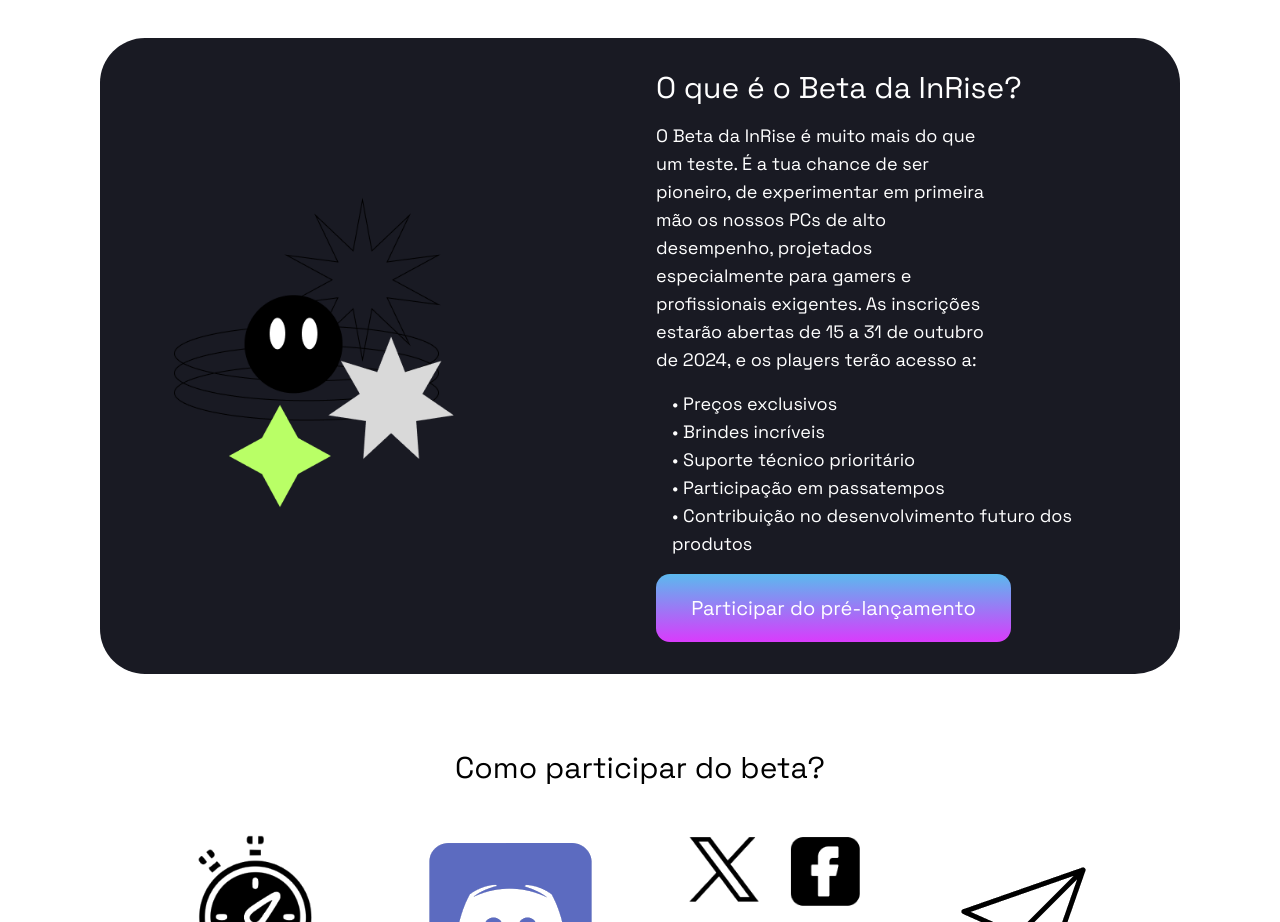
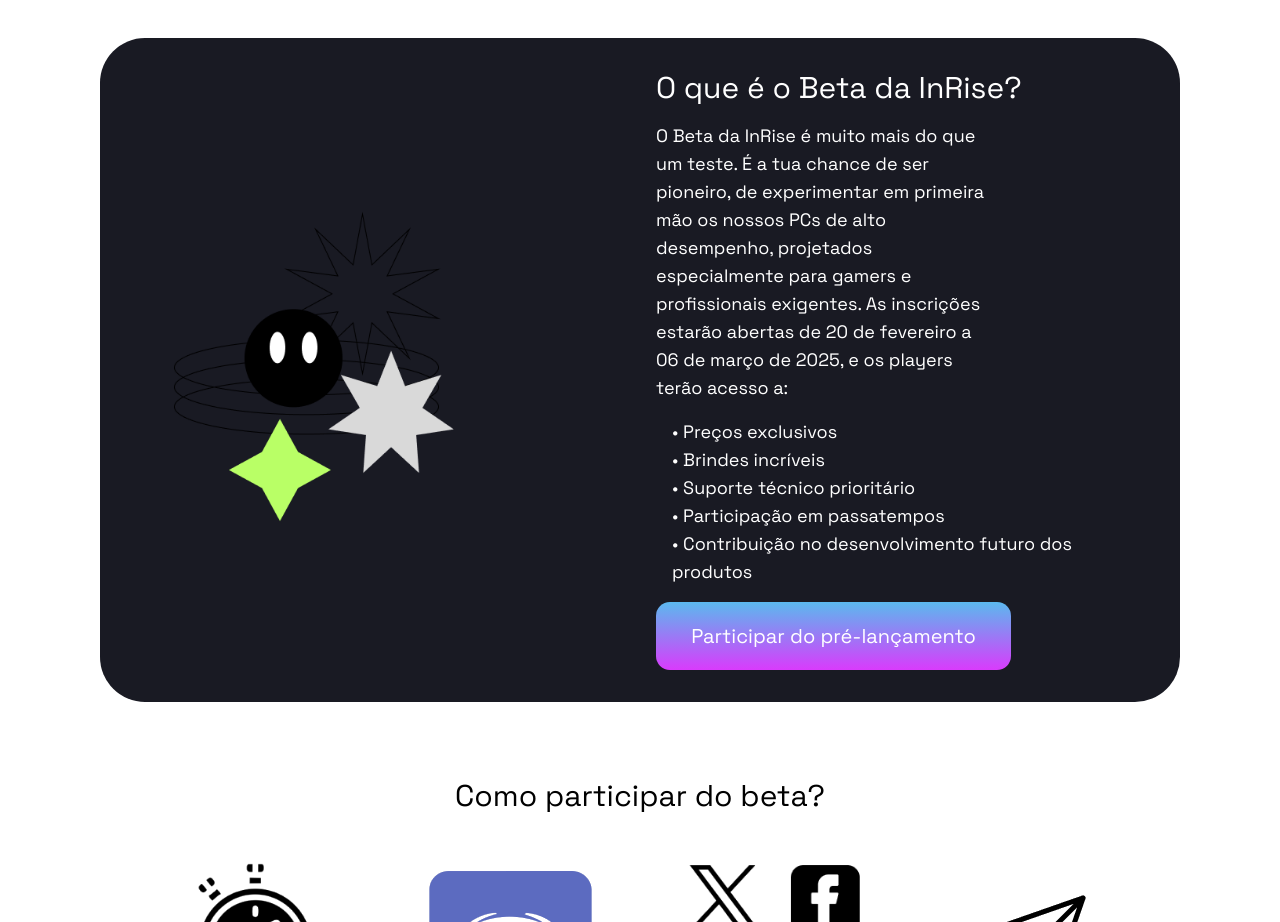
Before and after one commit to FabioVeiga/Inrise-landpage, a Vue app: page /landingPage in a window 1280 px wide. Shown: the part 840-1762 px from the top of the page. Built offline with nearby package versions, Linux system fonts and the light colour scheme.

Commit message:
Mudando datas da LP

```diff
--- a/src/screens/LandingPage.vue
+++ b/src/screens/LandingPage.vue
@@ -90,7 +90,7 @@
             <span class="w-auto lg:w-auto text-base whitespace-normal max-w-[80%] lg:text-lg text-[#FFFFFF] mt-4">
               O Beta da InRise é muito mais do que um teste. É a tua chance de ser pioneiro, de experimentar em primeira
               mão os nossos PCs de alto desempenho, projetados especialmente para gamers e profissionais exigentes. As
-              inscrições estarão abertas de 15 a 31 de outubro de 2024, e os players terão acesso a:
+              inscrições estarão abertas de 20 de fevereiro a 06 de março de 2025, e os players terão acesso a:
             </span>
             <span class="w-auto lg:w-auto text-lg text-[#FFFFFF] ml-4 mt-4">
               • Preços exclusivos<br>
@@ -386,7 +386,7 @@
         { question: 'Quem pode participar?', answer: 'Qualquer pessoa que se inscreva na nossa newsletter e preencha o formulário de inscrição.' },
         { question: 'Preciso pagar para participar?', answer: 'Não, a participação no BETA é gratuita.' },
         { question: 'Quais são os benefícios exclusivos?', answer: 'Acesso a preços especiais, brindes exclusivos, suporte técnico prioritário e a oportunidade de participar em passatempos e contribuir para o desenvolvimento dos nossos produtos.' },
-        { question: 'Quais são as datas importantes?', answer: '• 1 a 15 de outubro: Período de inscrições.<br>• 15 a 30 de outubro: Acesso aos benefícios exclusivos.' },
+        { question: 'Quais são as datas importantes?', answer: '• 20 de fevereiro a 06 de março: Período de inscrições.<br>• 7 a 21 de março: Acesso aos benefícios exclusivos.' },
         { question: 'Como acompanho as atualizações?', answer: 'Através da nossa newsletter, Discord, e redes sociais (Instagram, Facebook, TikTok).' },
         { question: 'O que acontece após a inscrição?', answer: 'Receberás atualizações por e-mail. No início do BETA, terás acesso aos benefícios exclusivos e, após a compra, recolheremos o teu feedback.' },
         { question: 'Quando receberei o meu PC?', answer: 'Após a compra, o PC será enviado no prazo máximo de 10 dias úteis. Receberás atualizações por e-mail.' },
@@ -516,7 +516,7 @@
   height: 100vh;
 }
 
-/* Adicionando um pequeno efeito de transição ao menu dropdown */
+/*add animacao pro menu aparecer*/
 @keyframes slideIn {
   0% {
     opacity: 0;
```
